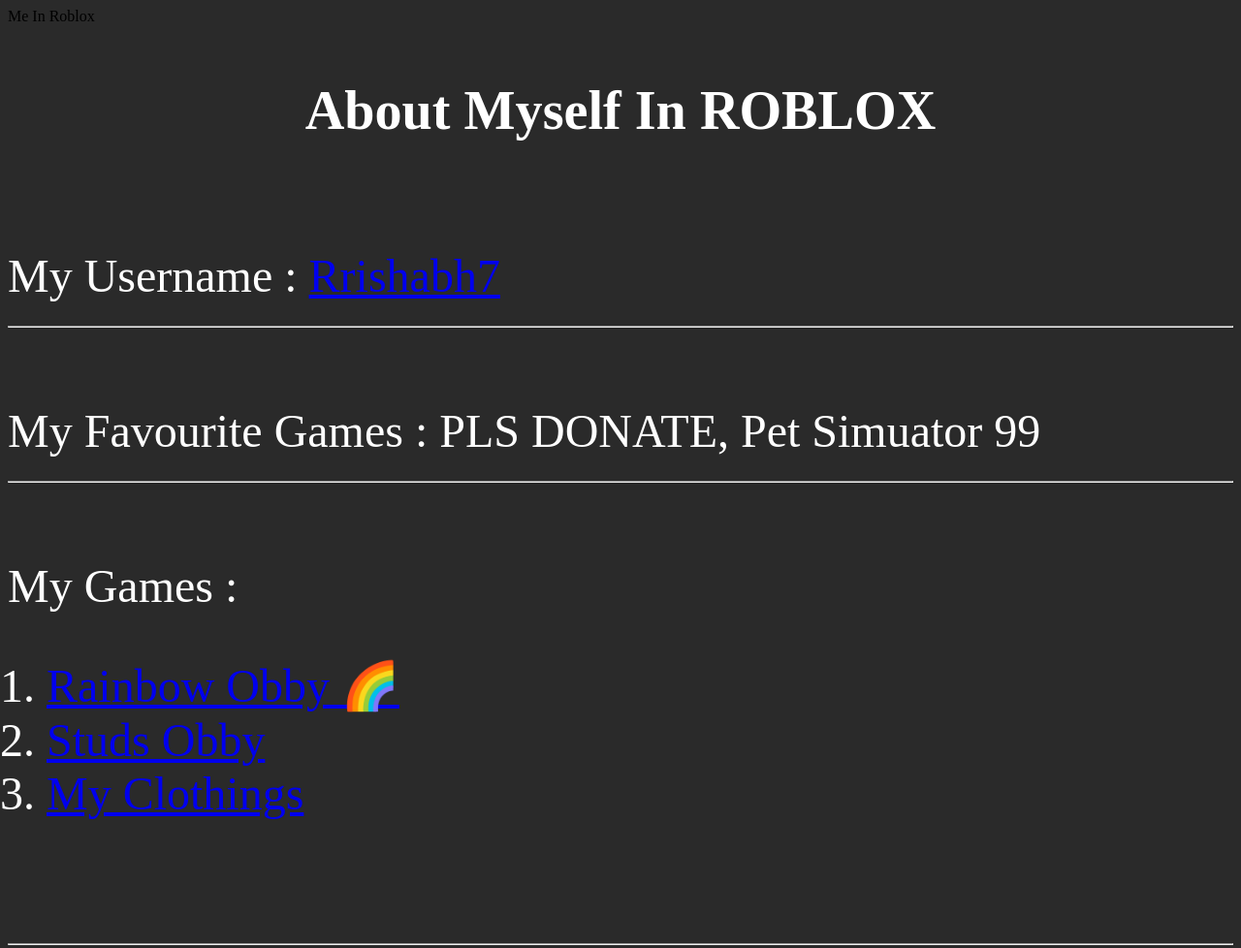
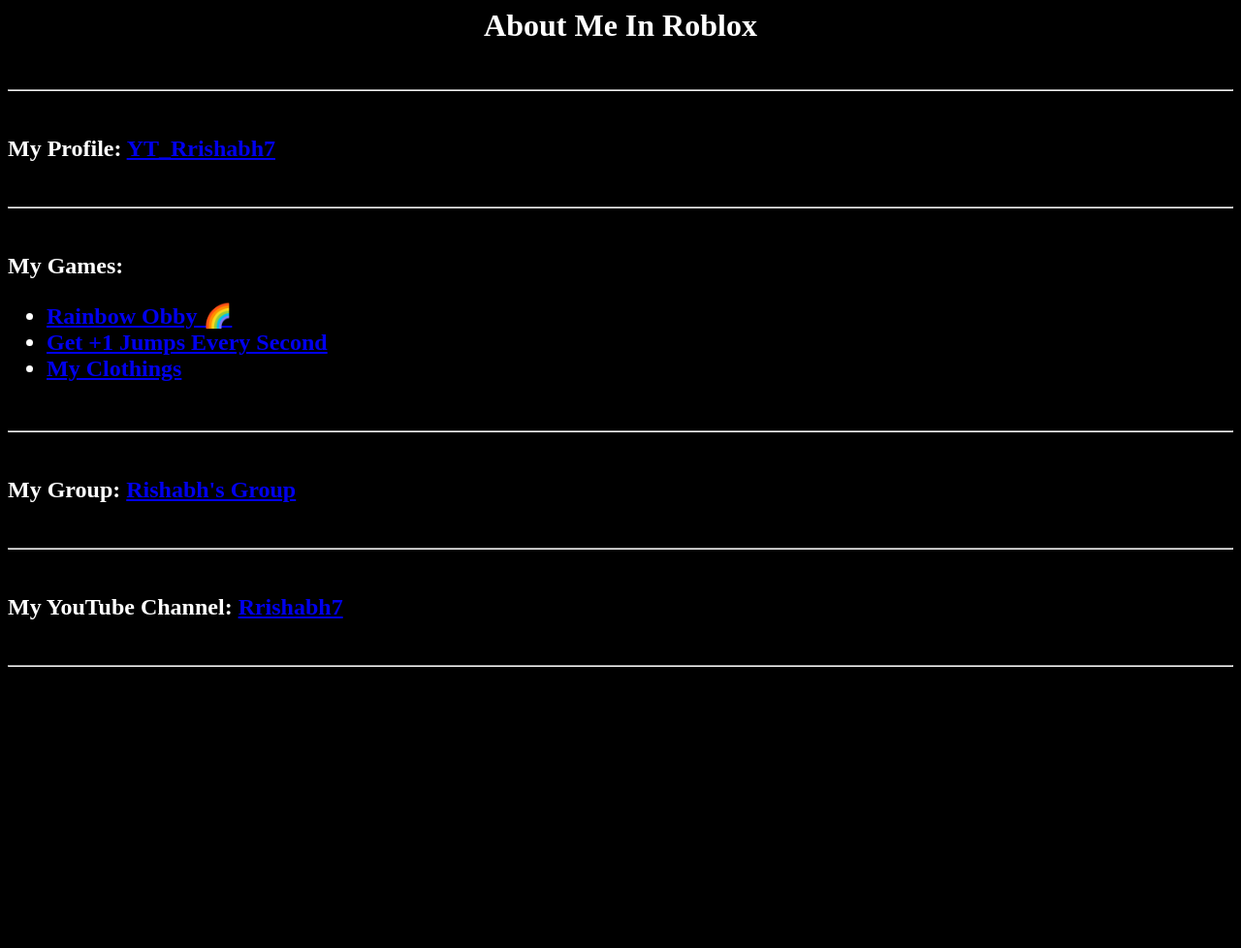
Before and after one commit to Rrishabh7/Rishabh-, a plain HTML site: page index.html in a window 1280 px wide. Shown: the top 978 px of the page at 97% size. After the commit the page ends 800 px from the top, so only its background shows below. Drawn offline with Linux system fonts and the light colour scheme.

Commit message:
Update index.html

```diff
--- a/index.html
+++ b/index.html
@@ -1,17 +1,20 @@
 <html>
-<head>Me In Roblox</head>
-<body bgcolor="#2a2a2a" vlink="blue" alivk="red">
-<font face="Freestyle Script" size="10" color="white">
-<center><h3>About Myself In ROBLOX</h3></center><br>
-My Username : <a href="https://www.roblox.com/users/3998807256/profile">Rrishabh7</a><br><hr><br>
-My Favourite Games : PLS DONATE, Pet Simuator 99<br><hr><br>
-My Games :
-<ol>
-<li><a href="https://www.roblox.com/games/14397058041/Rainbow-Obby">Rainbow Obby 🌈</a></li>
-<li><a href="https://www.roblox.com/games/15053227062/Studs-Obby">Studs Obby</a></li>
-<li><a href="https://www.roblox.com/games/15292702577/My-Clothings">My Clothings</a></li>
-</ol><br><hr><br>
-My Roblox YouTube Channel : <a href="https://www.youtube.com/@Rrishabh7">Rishabh Plays - Roblox</a>
-</font>
+<head>
+<title>Rrishabh7</title>
+</head>
+<body bgcolor = "black">
+<font color = "white" face = "Ink Free" style="text-align: center;"><h1>About Me In Roblox</h1></font><br><hr><br>
+
+<font color = "white" face = "Ink Free"><h2>My Profile: <a href="https://www.roblox.com/users/3998807256/profile">YT_Rrishabh7</a></h2></font><br><hr><br>
+
+<font color = "white" face = "Ink Free"><h2>My Games: <ul>
+	<li><a href = "https://www.roblox.com/games/14397058041">Rainbow Obby 🌈</a></li>
+	<li><a href = "https://www.roblox.com/games/127285397582733">Get +1 Jumps Every Second</a></li>
+	<li><a href = "https://www.roblox.com/games/15292702577">My Clothings</a></li>
+</ul></h2></font><br><hr><br>
+
+<font color = "white" face = "Ink Free"><h2>My Group: <a href="https://www.roblox.com/groups/33445667/Rishabhs-Group">Rishabh's Group</a></h2></font><br><hr><br>
+
+<font color = "white" face = "Ink Free"><h2>My YouTube Channel: <a href="https://www.youtube.com/@rrishabh7">Rrishabh7</a></h2></font><br><hr><br>
 </body>
 </html>
```
